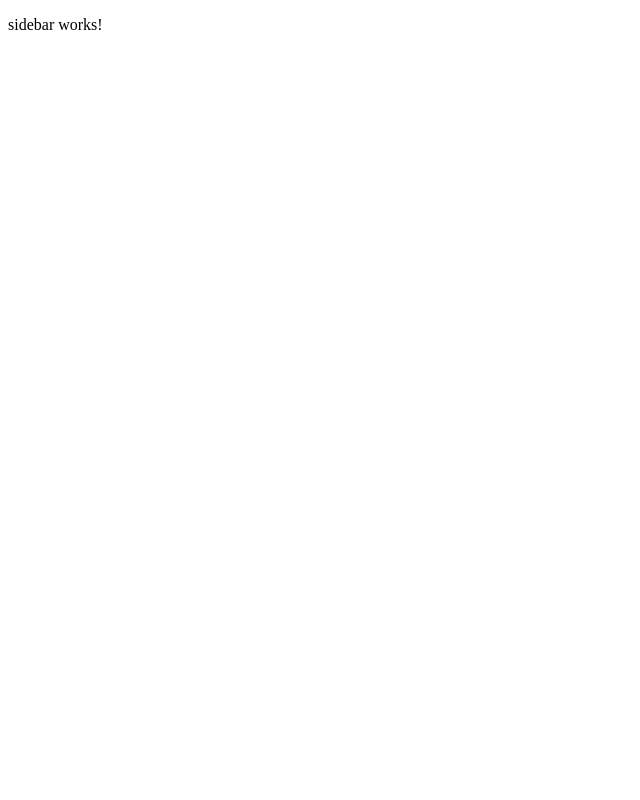
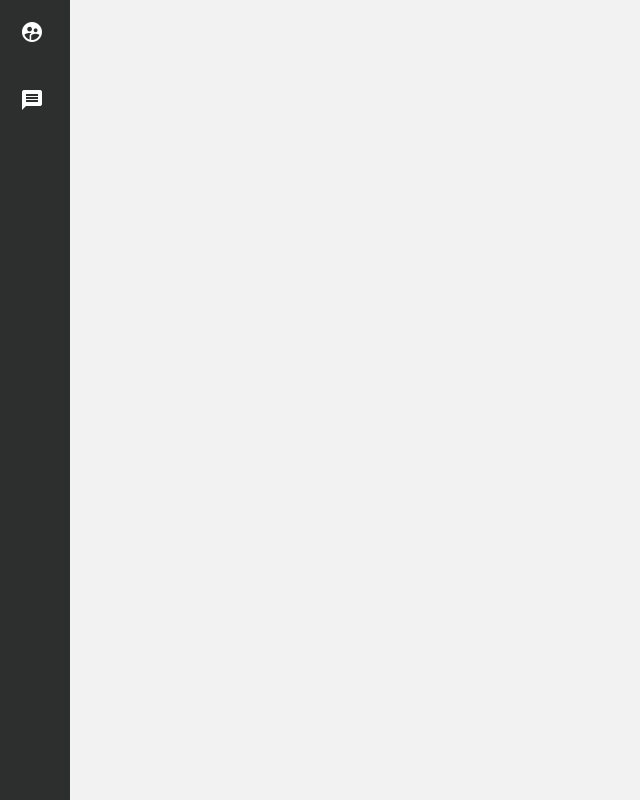
Before and after one commit to amundskm/ng-proj, an Angular app: page / in a window 1280 px wide. Shown: the whole page, without its empty margins (0-640 px from the left). Built offline with nearby package versions, Linux system fonts and the light colour scheme.

Commit message:
create sidebar

```diff
--- a/src/app/sidebar/sidebar.component.html
+++ b/src/app/sidebar/sidebar.component.html
@@ -1,3 +1,14 @@
-<p>
-  sidebar works!
-</p>
+<nav>
+  <ul>
+    <li>
+      <a routerLink="">
+        <i class="material-icons">supervised_user_circles</i>
+      </a>
+    </li>
+    <li>
+      <a routerLink="posts">
+        <i class="material-icons">message</i>
+      </a>
+    </li>
+  </ul>
+</nav>
--- a/src/app/sidebar/sidebar.component.scss
+++ b/src/app/sidebar/sidebar.component.scss
@@ -0,0 +1,24 @@
+nav {
+    background: #2D2E2E;
+    height: 100%;
+
+    ul {
+        list-style-type: none;
+        padding: 0;
+        margin: 0;
+
+        li {
+
+            a {
+                color: #fff;
+                padding: 20px;
+                display: block;
+            }
+
+            .activated {
+                background-color: #00a8ff;
+            }
+        }
+    }
+
+}
--- a/src/index.html
+++ b/src/index.html
@@ -7,6 +7,9 @@
 
   <meta name="viewport" content="width=device-width, initial-scale=1">
   <link rel="icon" type="image/x-icon" href="favicon.ico">
+  <link href="https://fonts.googleapis.com/icon?family=Material+Icons"
+      rel="stylesheet">
+  <link href="https://fonts.googleapis.com/css?family=Montserrat:300,700" rel="stylesheet">
 </head>
 <body>
   <app-root></app-root>
--- a/src/styles.scss
+++ b/src/styles.scss
@@ -1 +1,49 @@
 /* You can add global styles to this file, and also import other style files */
+body {
+     margin: 0;
+     background: #F2F2F2;
+     font-family: 'Montserrat', sans-serif;
+     height: 100vh;
+}
+
+#container {
+    display: grid;
+    grid-template-columns: 70px auto;
+    height: 100%;
+
+    #content {
+        padding: 30px 50px;
+
+        ul {
+            list-style-type: none;
+            margin:0;padding:0;
+
+            li {
+                background: #fff;
+                border-radius: 8px;
+                padding: 20px;
+                margin-bottom: 8px;
+
+                a {
+                    font-size: 1.5em;
+                    text-decoration: none;
+                    font-weight: bold;
+                    color:#00A8FF;
+                }
+
+                ul {
+                    margin-top: 20px;
+
+                    li {
+                        padding:0;
+
+                        a {
+                            font-size: 1em;
+                            font-weight: 300;
+                        }
+                    }
+                }
+            }
+        }
+    }
+}
```
